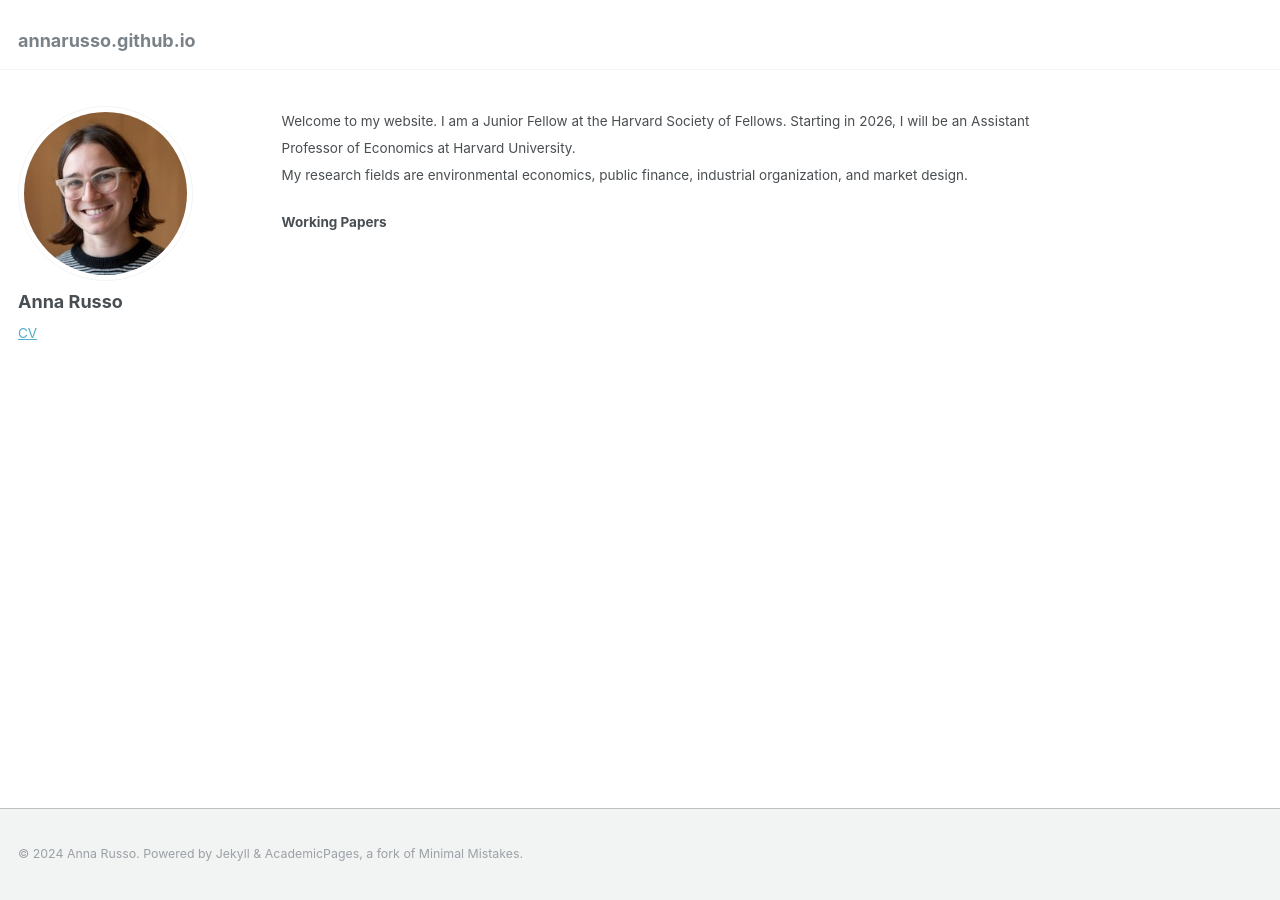
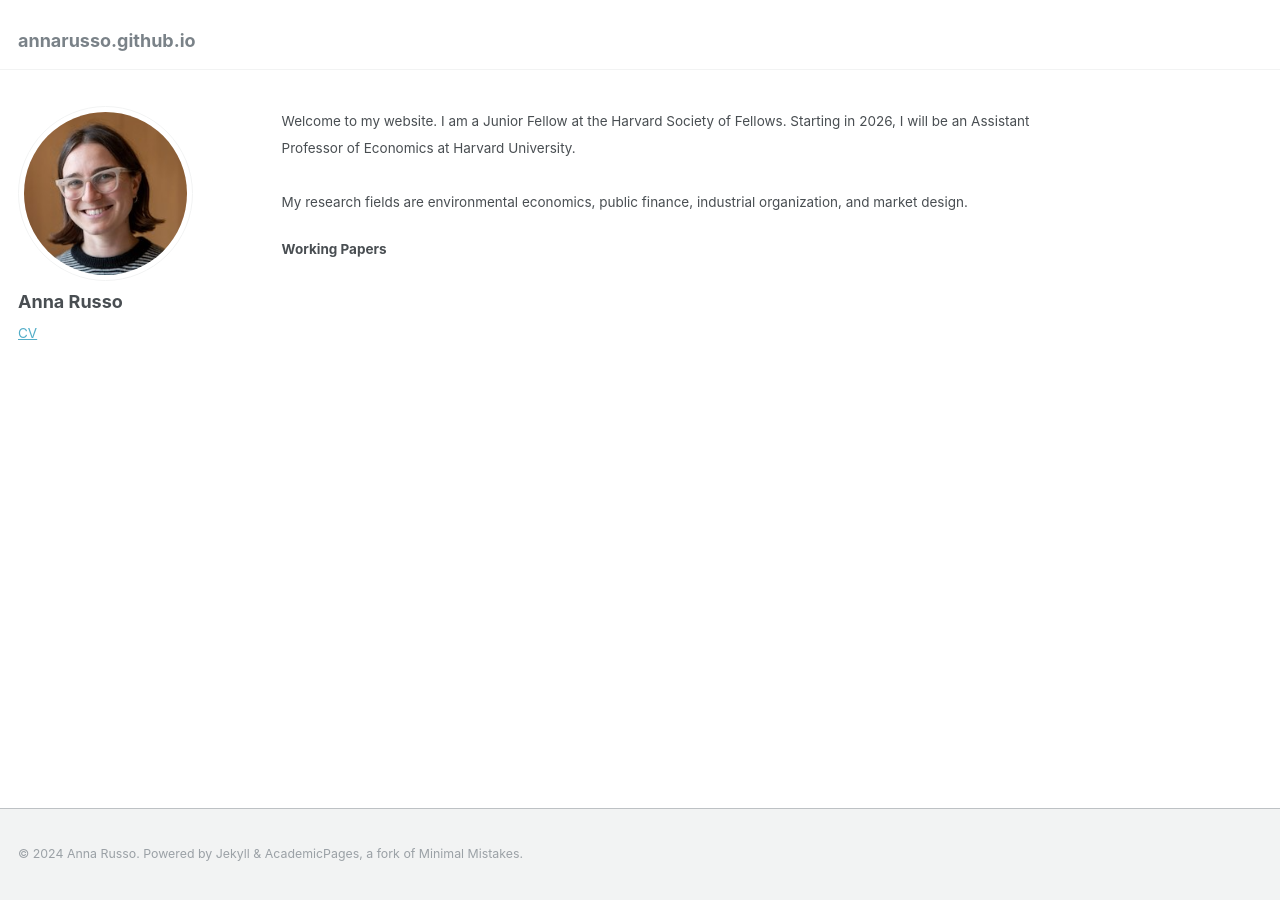
Before and after one commit to annarusso/annarusso.github.io, a Jekyll site: the page built from _pages/about.md, in a window 1280 px wide. Built offline with Jekyll 4.4.1, drawn with Linux system fonts in a browser that asks for light colours.

```diff
--- a/_pages/about.md
+++ b/_pages/about.md
@@ -7,7 +7,7 @@ redirect_from:
   - /about.html
 ---
 
-<small> Welcome to my website. I am a Junior Fellow at the Harvard Society of Fellows. Starting in 2026, I will be an Assistant Professor of Economics at Harvard University. <br>
+<small> Welcome to my website. I am a Junior Fellow at the Harvard Society of Fellows. Starting in 2026, I will be an Assistant Professor of Economics at Harvard University. <br> <br>
 My research fields are environmental economics, public finance, industrial organization, and market design.
 
 #### Working Papers
```
